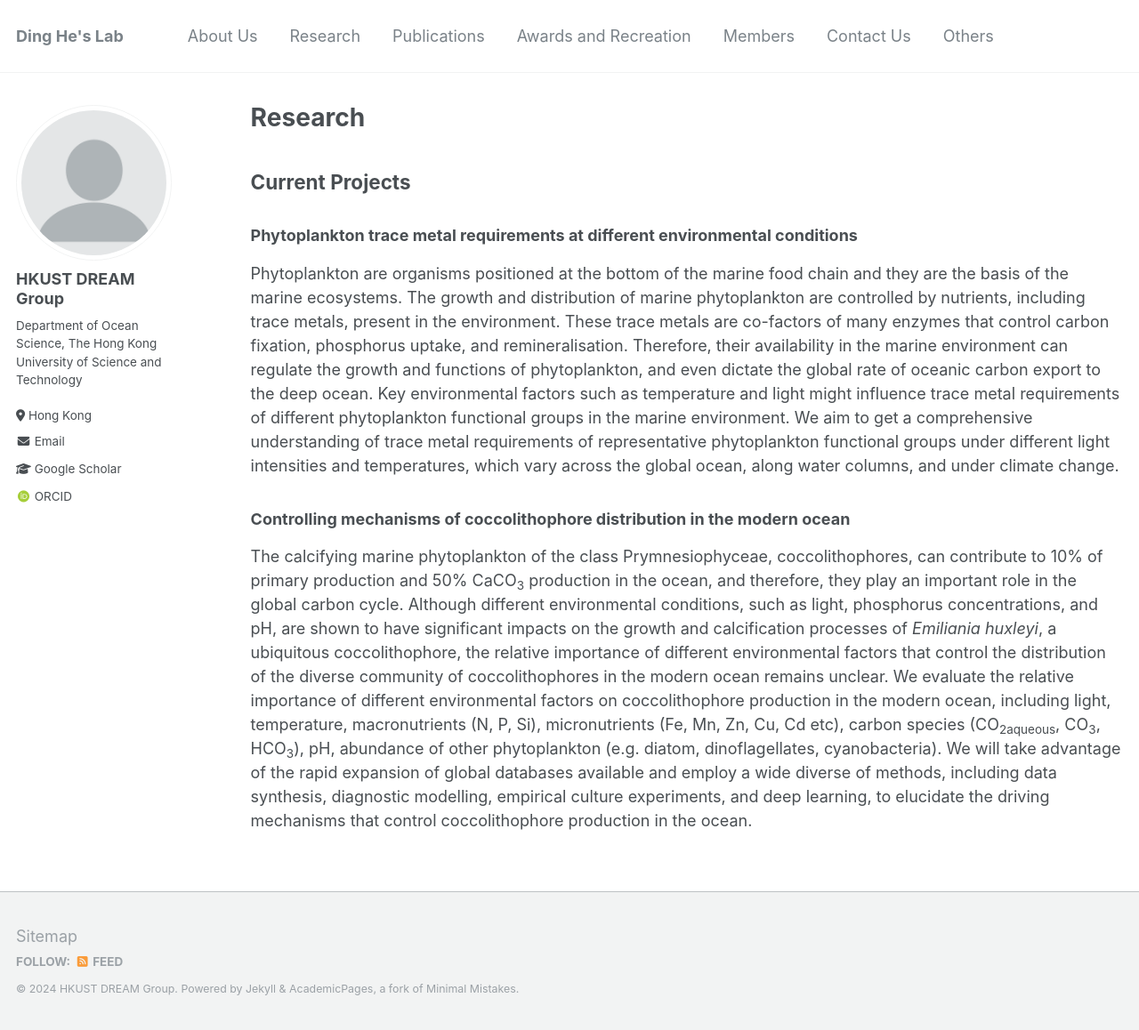
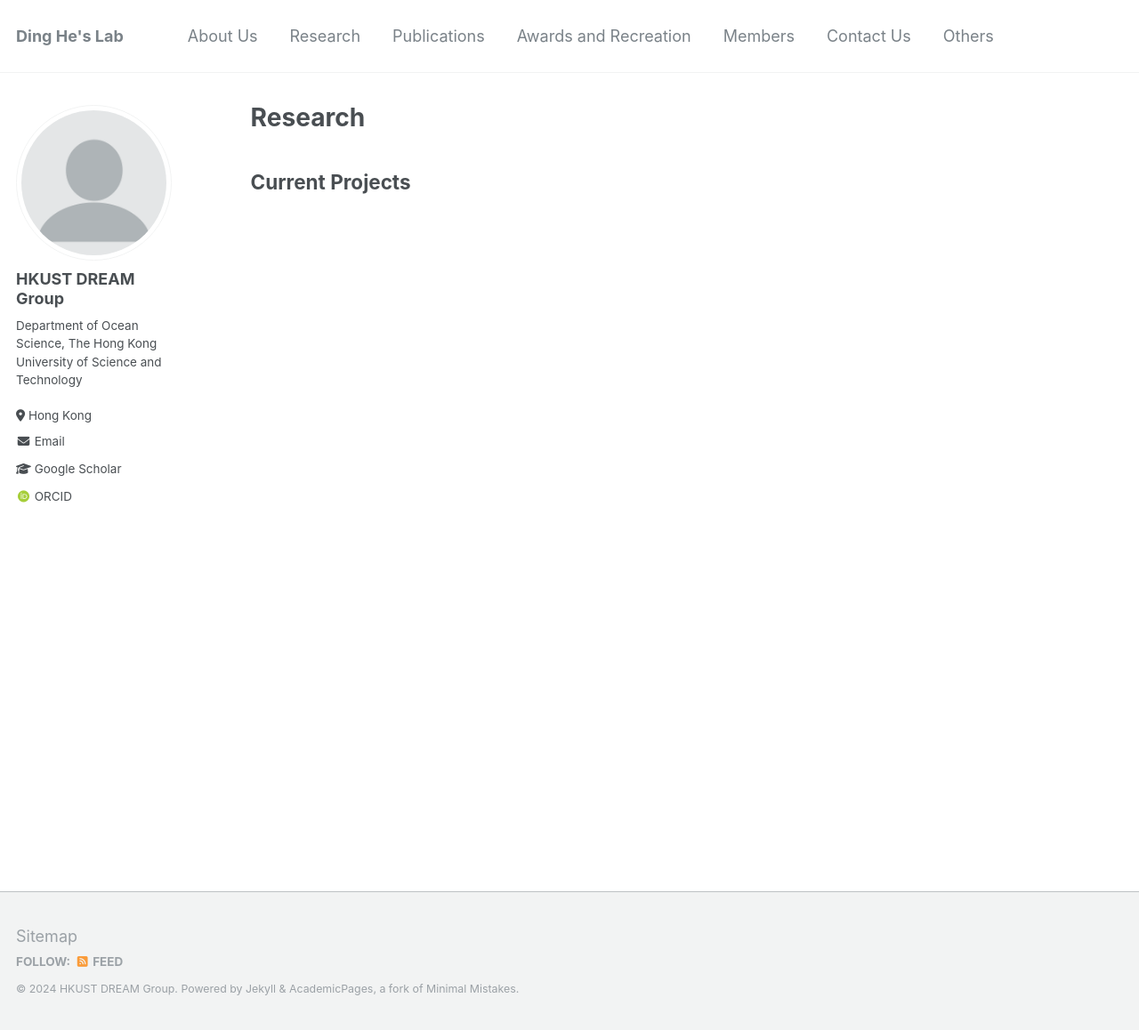
Before and after one commit to hkustDingHe/hkustDingHe.github.io, a Jekyll site: the page built from _pages/research.md, in a window 1280 px wide and 1158 px high. Shown: the whole window at 89% size. Built offline with Jekyll 4.4.1, drawn with Linux system fonts in a browser that asks for light colours; some web fonts are replaced.

Commit message:
Update research.md

```diff
--- a/_pages/research.md
+++ b/_pages/research.md
@@ -11,10 +11,3 @@ author_profile: true
 {% endfor %}
 
 ## Current Projects
-### Phytoplankton trace metal requirements at different environmental conditions
-
-Phytoplankton are organisms positioned at the bottom of the marine food chain and they are the basis of the marine ecosystems. The growth and distribution of marine phytoplankton are controlled by nutrients, including trace metals, present in the environment. These trace metals are co-factors of many enzymes that control carbon fixation, phosphorus uptake, and remineralisation. Therefore, their availability in the marine environment can regulate the growth and functions of phytoplankton, and even dictate the global rate of oceanic carbon export to the deep ocean. Key environmental factors such as temperature and light might influence trace metal requirements of different phytoplankton functional groups in the marine environment. We aim to get a comprehensive understanding of trace metal requirements of representative phytoplankton functional groups under different light intensities and temperatures, which vary across the global ocean, along water columns, and under climate change.
-
-### Controlling mechanisms of coccolithophore distribution in the modern ocean
-
-The calcifying marine phytoplankton of the class Prymnesiophyceae, coccolithophores, can contribute to 10% of primary production and 50% CaCO<sub>3</sub> production in the ocean, and therefore, they play an important role in the global carbon cycle. Although different environmental conditions, such as light, phosphorus concentrations, and pH, are shown to have significant impacts on the growth and calcification processes of <i>Emiliania huxleyi</i>, a ubiquitous coccolithophore, the relative importance of different environmental factors that control the distribution of the diverse community of coccolithophores in the modern ocean remains unclear. We evaluate the relative importance of different environmental factors on coccolithophore production in the modern ocean, including light, temperature, macronutrients (N, P, Si), micronutrients (Fe, Mn, Zn, Cu, Cd etc), carbon species (CO<sub>2aqueous</sub>, CO<sub>3</sub>, HCO<sub>3</sub>), pH, abundance of other phytoplankton (e.g. diatom, dinoflagellates, cyanobacteria). We will take advantage of the rapid expansion of global databases available and employ a wide diverse of methods, including data synthesis, diagnostic modelling, empirical culture experiments, and deep learning, to elucidate the driving mechanisms that control coccolithophore production in the ocean.
```
